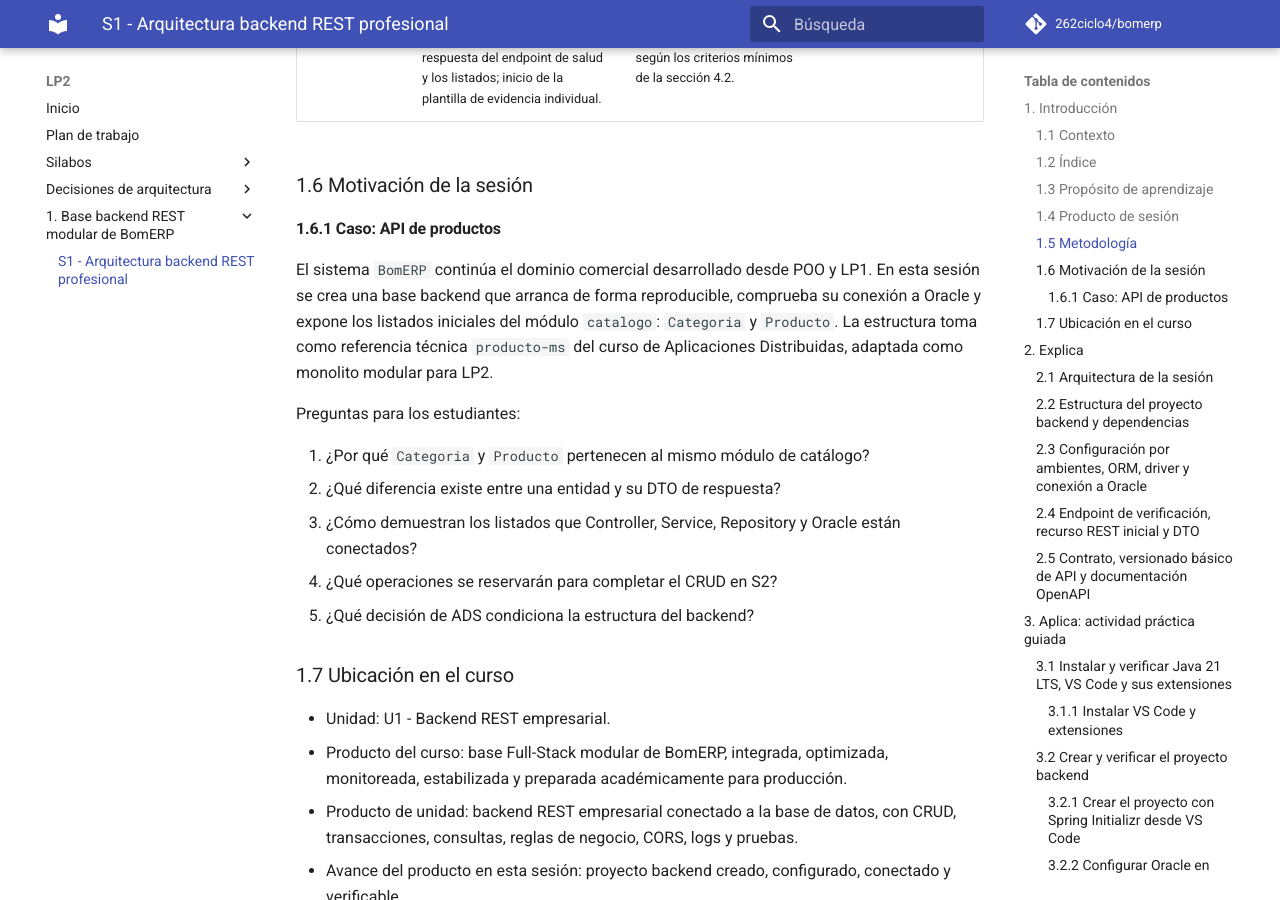
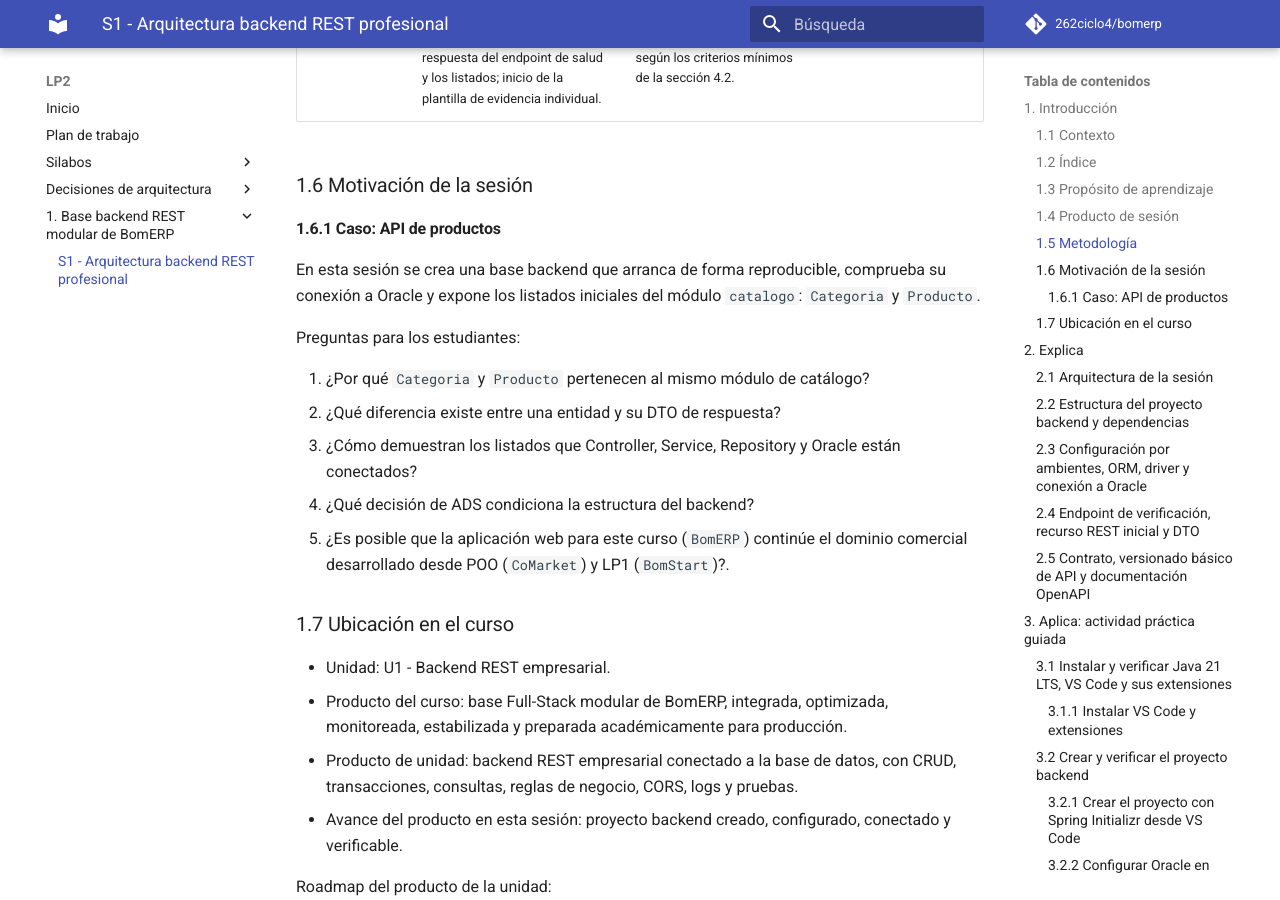
Before and after one commit to 262ciclo4/bomerp, an MkDocs documentation site: the page built from docs/lp2/sesiones/S01_Arquitectura_Backend_REST_Profesional.md, in a window 1280 px wide and 900 px high, scrolled down 1491 px. Built offline with MkDocs 1.6.1 and Material for MkDocs 9.7.7, drawn with Linux system fonts in a browser that asks for light colours; comment, search, counter and statistics services are not loaded.

Commit message:
first commit

```diff
--- a/docs/lp2/sesiones/S01_Arquitectura_Backend_REST_Profesional.md
+++ b/docs/lp2/sesiones/S01_Arquitectura_Backend_REST_Profesional.md
@@ -37,15 +37,15 @@
 
 #### 1.6.1 Caso: API de productos
 
-El sistema `BomERP` continúa el dominio comercial desarrollado desde POO y LP1. En esta sesión se crea una base backend que arranca de forma reproducible, comprueba su conexión a Oracle y expone los listados iniciales del módulo `catalogo`: `Categoria` y `Producto`. La estructura toma como referencia técnica `producto-ms` del curso de Aplicaciones Distribuidas, adaptada como monolito modular para LP2.
+En esta sesión se crea una base backend que arranca de forma reproducible, comprueba su conexión a Oracle y expone los listados iniciales del módulo `catalogo`: `Categoria` y `Producto`.
 
 Preguntas para los estudiantes:
 
 1. ¿Por qué `Categoria` y `Producto` pertenecen al mismo módulo de catálogo?
 2. ¿Qué diferencia existe entre una entidad y su DTO de respuesta?
 3. ¿Cómo demuestran los listados que Controller, Service, Repository y Oracle están conectados?
-4. ¿Qué operaciones se reservarán para completar el CRUD en S2?
-5. ¿Qué decisión de ADS condiciona la estructura del backend?
+4. ¿Qué decisión de ADS condiciona la estructura del backend?
+5. ¿Es posible que la aplicación web para este curso (`BomERP`) continúe el dominio comercial desarrollado desde POO (`CoMarket`) y LP1 (`BomStart`)?.
 
 ### 1.7 Ubicación en el curso
 
```
